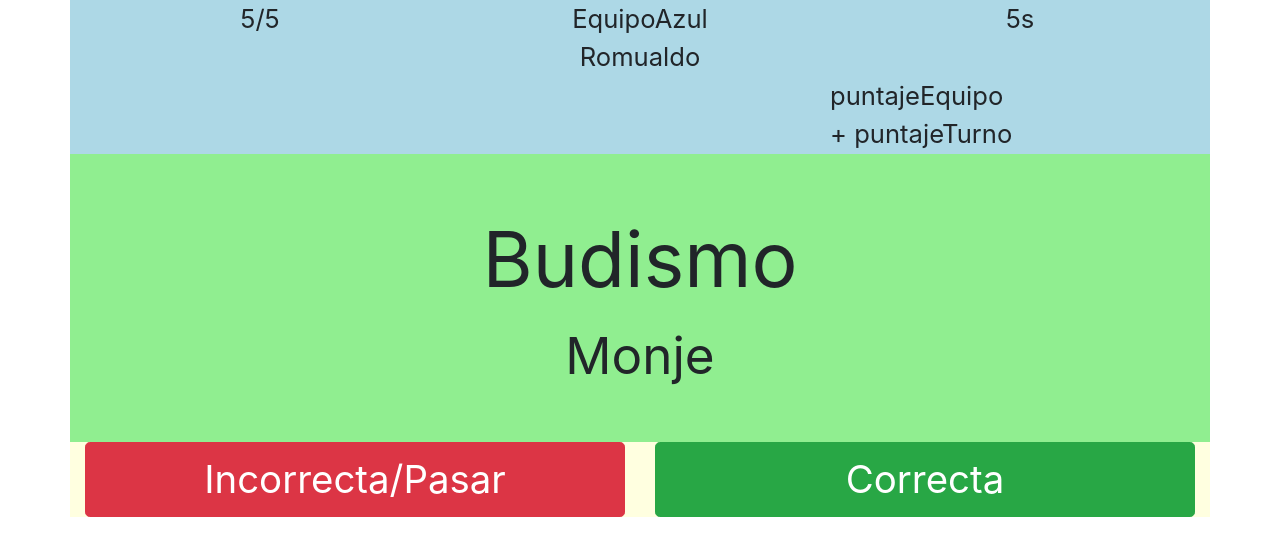
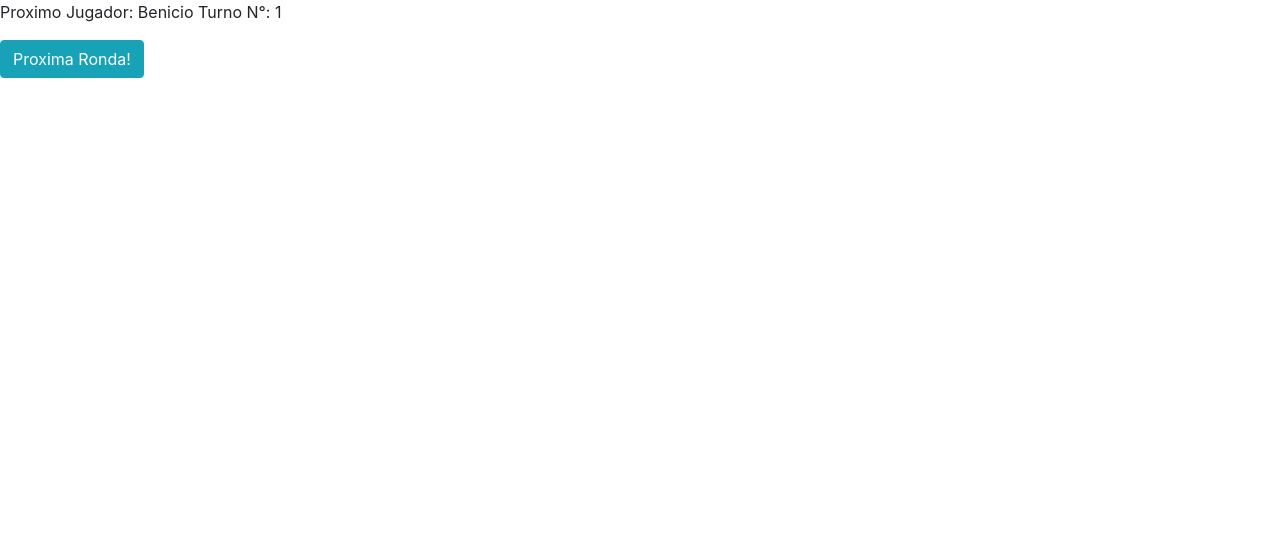
Before and after one commit to LeandroMagonza/sayMyName, an Angular app: page /proximo-turno in a window 1280 px wide. Shown: the top 556 px of the page. Built offline with nearby package versions, Linux system fonts and the light colour scheme.

Commit message:
Creada pantalla de proximo turno y conexion entre proximo turno y juego

```diff
--- a/src/app/app.component.html
+++ b/src/app/app.component.html
@@ -1 +1 @@
-<app-juego></app-juego>
+<router-outlet></router-outlet>
--- a/src/app/app.component.ts
+++ b/src/app/app.component.ts
@@ -1,7 +1,5 @@
 import { Component } from '@angular/core';
-import { MazoService } from './mazo.service';
-import { Carta } from './models/carta';
-import { EquipoService } from './equipo.service';
+import { JuegoComponent } from './juego/juego.component';
 
 @Component({
   selector: 'app-root',
--- a/src/app/app.module.ts
+++ b/src/app/app.module.ts
@@ -12,6 +12,15 @@ import { PuntajeEquipoComponent } from './juego/header/puntaje-equipo/puntaje-eq
 import { MazoService } from './mazo.service';
 import { EquipoService } from './equipo.service';
 import { JuegoComponent } from './juego/juego.component';
+import { Routes, RouterModule } from '@angular/router';
+import { ProximoTurnoComponent } from './proximo-turno/proximo-turno.component';
+
+const appRoutes: Routes = [
+  {path:'',component: JuegoComponent},
+  {path:'juego',component: JuegoComponent},
+  {path:'proximo-turno',component: ProximoTurnoComponent},
+
+];
 
 @NgModule({
   declarations: [
@@ -23,10 +32,12 @@ import { JuegoComponent } from './juego/juego.component';
     CartaActualComponent,
     AccionesComponent,
     PuntajeEquipoComponent,
-    JuegoComponent
+    JuegoComponent,
+    ProximoTurnoComponent
   ],
   imports: [
-    BrowserModule
+    BrowserModule,
+    RouterModule.forRoot(appRoutes)
   ],
     bootstrap: [AppComponent]
 })
--- a/src/app/equipo.service.ts
+++ b/src/app/equipo.service.ts
@@ -15,8 +15,7 @@ export class EquipoService {
   minCantTurnosJugador: number;
   constructor() {
     this.createEquipos();
-    this.setNextEquipo();
-    this.setNextJugador();
+    // this.setNextEquipo();
    }
 
   createEquipos()
@@ -71,10 +70,16 @@ export class EquipoService {
       }
     });
     this.equipoActual = shuffle(this.equipos.filter(equipo=>equipo.turnos == this.minCantTurnosEquipo))[0];
+    this.minCantTurnosEquipo = undefined;
+    this.equipoActual.turnos++,
+    this.setNextJugador();
+    // **bitch
+
   }
 
   setNextJugador()
   {
+    // console.log(this.equipoActual.jugadores);
     this.equipoActual.jugadores.forEach(jugador =>{
       if( typeof this.minCantTurnosJugador == 'undefined'  || jugador.turnos<this.minCantTurnosJugador)
       {
@@ -82,6 +87,8 @@ export class EquipoService {
       }
     });
     this.jugadorActual = shuffle(this.equipoActual.jugadores.filter(jugador=>jugador.turnos == this.minCantTurnosJugador))[0];
+    this.minCantTurnosJugador = undefined;
+    this.jugadorActual.turnos++;
   }
 
 
@@ -89,9 +96,18 @@ export class EquipoService {
   {
     return this.equipoActual.nombre;
   }
+  get equipoActualTurnos()
+  {
+    return this.equipoActual.turnos;
+  }
 
   get jugadorActualNombre()
   {
     return this.jugadorActual.nombre;
   }
+  get jugadorActualTurnos()
+  {
+    // console.log(this.jugadorActual);
+    return this.jugadorActual.turnos;
+  }
 }
--- a/src/app/juego/header/jugador-actual/jugador-actual.component.html
+++ b/src/app/juego/header/jugador-actual/jugador-actual.component.html
@@ -1,10 +1,10 @@
 <div class="row" >
   <div class="col-12">
-    {{equipoActualNombre}}
+    {{this.equipoService.equipoActualNombre}}
   </div>
 </div>
 <div class="row">
   <div class="col-12">
-    {{jugadorActualNombre}}
+    {{this.equipoService.jugadorActualNombre}}
   </div>
 </div>
--- a/src/app/juego/header/jugador-actual/jugador-actual.component.ts
+++ b/src/app/juego/header/jugador-actual/jugador-actual.component.ts
@@ -9,15 +9,8 @@ import { EquipoService } from 'src/app/equipo.service';
 })
 export class JugadorActualComponent implements OnInit {
 
-  constructor(private equipoService: EquipoService) { }
+  constructor(public equipoService: EquipoService) { }
   ngOnInit(): void {
   }
 
-    public get equipoActualNombre(): string {
-      return this.equipoService.equipoActualNombre;
-    }
-    public get jugadorActualNombre(): string {
-      return this.equipoService.jugadorActualNombre;
-    }
-
 }
--- a/src/app/juego/header/timer/timer.component.ts
+++ b/src/app/juego/header/timer/timer.component.ts
@@ -1,4 +1,5 @@
 import { Component, OnInit,EventEmitter, Output } from '@angular/core';
+import { Router } from '@angular/router';
 
 
 @Component({
@@ -11,10 +12,16 @@ export class TimerComponent implements OnInit {
   timerInterval;
   timer:number = 0;
   maxTimer: number=5;
-  constructor() { }
+  constructor(private router:Router) { }
 
   ngOnInit(): void {
     this.onStartTurn();
+  }
+
+  ngOnDestroy() {
+    if (this.timerInterval) {
+      clearInterval(this.timerInterval);
+    }
   }
 
   onStartTurn()
@@ -23,8 +30,10 @@ export class TimerComponent implements OnInit {
     {
       if (this.timer==this.maxTimer)
       {
-        this.timer =0;
-        this.timerUp.emit();
+        // this.timer =0;
+        // this.timerUp.emit();
+        this.router.navigateByUrl('proximo-turno');
+
       }
       else
       {
--- /dev/null
+++ b/src/app/proximo-turno/proximo-turno.component.html
@@ -0,0 +1,4 @@
+<p>Proximo Jugador: {{this.equipoService.jugadorActualNombre}}
+  Turno N°: {{this.equipoService.jugadorActualTurnos}}
+</p>
+<a class="btn btn-info" routerLink="/juego" >Proxima Ronda!</a>
--- /dev/null
+++ b/src/app/proximo-turno/proximo-turno.component.ts
@@ -0,0 +1,18 @@
+import { Component, OnInit } from '@angular/core';
+import { EquipoService } from '../equipo.service';
+
+@Component({
+  selector: 'app-proximo-turno',
+  templateUrl: './proximo-turno.component.html',
+  styleUrls: ['./proximo-turno.component.css']
+})
+export class ProximoTurnoComponent implements OnInit {
+
+  constructor(public equipoService: EquipoService) { }
+
+  ngOnInit(): void {
+    // console.log("pt "+this.equipoService.equipoActualNombre);
+    this.equipoService.setNextEquipo();
+  }
+
+}
```
Also changed, not shown: src/app/proximo-turno/proximo-turno.component.css (added), 2 other files (tests, documents, lock files or other folders).
